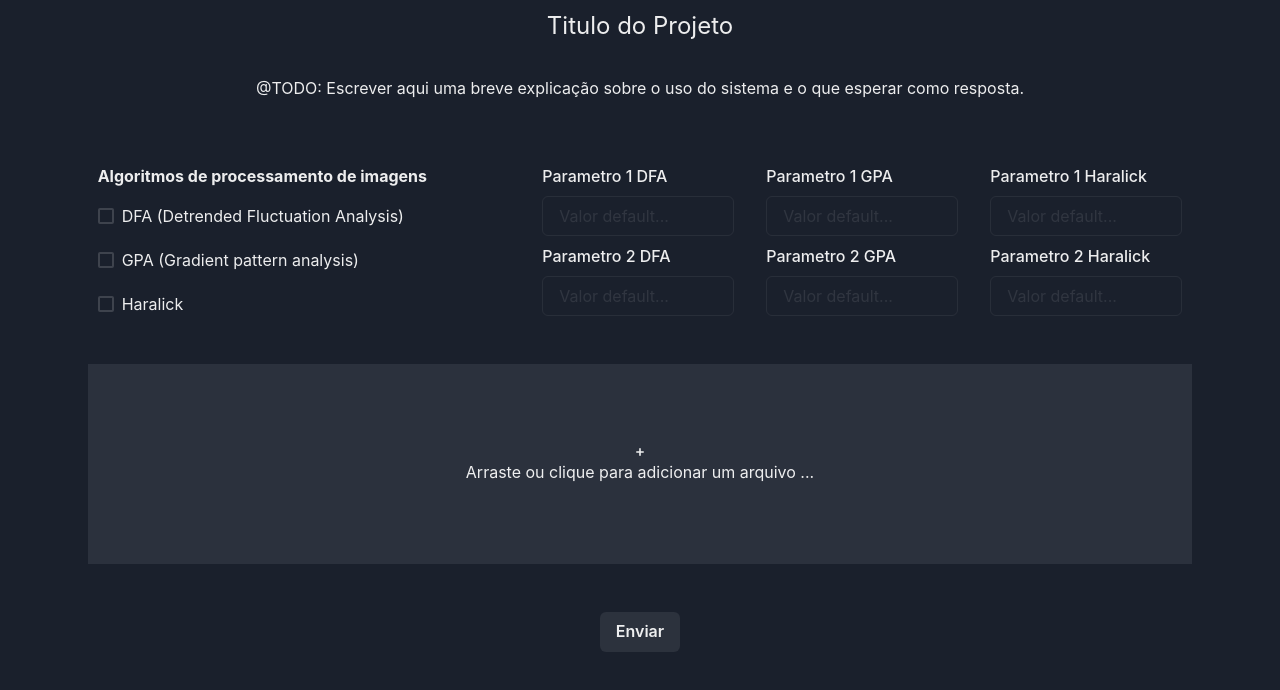
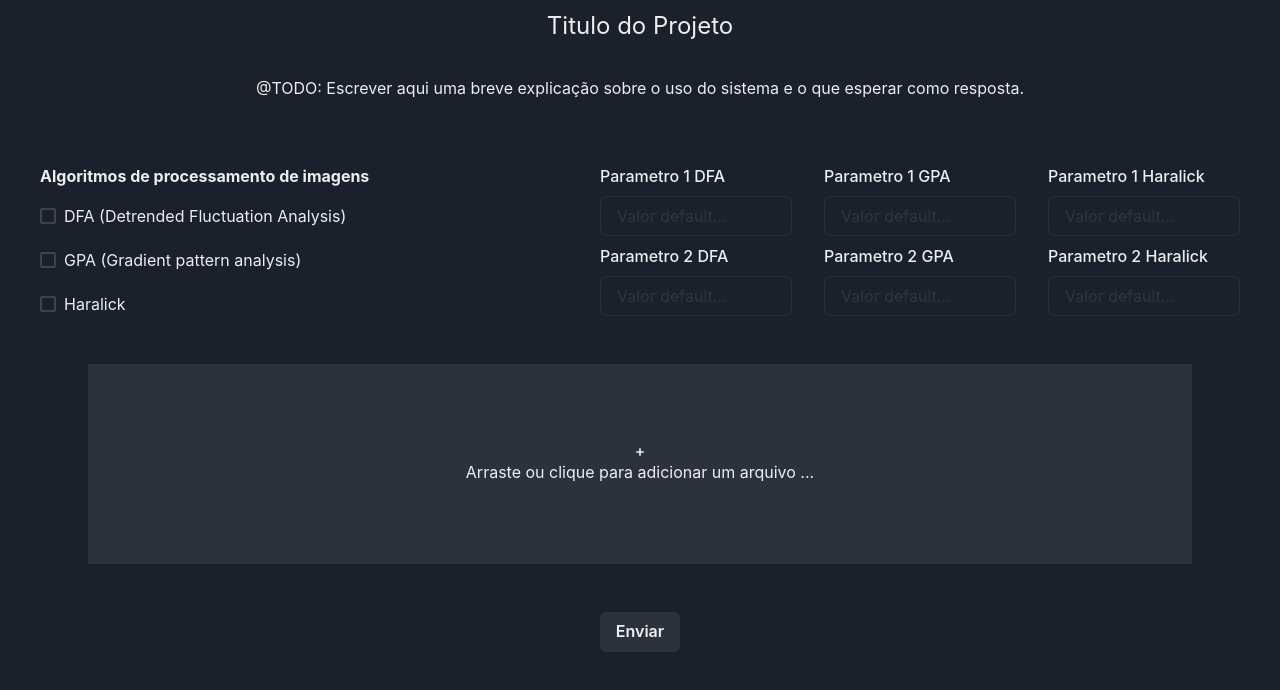
Before and after one commit to SandroReis/tcc, a React (Create React App) app: page / in a window 1280 px wide. Shown: the top 690 px of the page. Built offline with nearby package versions, Linux system fonts and the light colour scheme.

Commit message:
ajustes layout

```diff
--- a/src/App.tsx
+++ b/src/App.tsx
@@ -47,7 +47,7 @@ export const App = () => {
             que esperar como resposta.
           </Text>
           <FormControl variant="floating">
-            <Box display="flex" justifyContent="space-around" mt="8">
+            <Box display="flex" justifyContent="space-between" mt="8">
               <Box mt="8">
                 <CheckboxGroup
                   onChange={(value) => setSelectedAlgorithms(value)}
@@ -156,9 +156,8 @@ export const App = () => {
               </Box>
             </Box>
             <MyDropzone setFilesToSend={setFilesToSend} />
-            <Box display="flex" justifyContent="center">
+            <Box display="flex" mb="2" justifyContent="center">
               <Button
-                mb="12"
                 onClick={async () => {
                   const api = await axios.post(
                     "https://6v931cyez7.execute-api.us-east-1.amazonaws.com/",
@@ -166,12 +165,12 @@ export const App = () => {
                   );
                   console.log("api", api.data);
                   console.log("filesToSend", filesToSend);
+                  setFilesToSend([]);
                 }}
               >
                 Enviar
               </Button>
             </Box>
-
             {filesToSend.map((file) => (
               <Box display="flex">
                 <AttachmentIcon mt="1"></AttachmentIcon>
```
